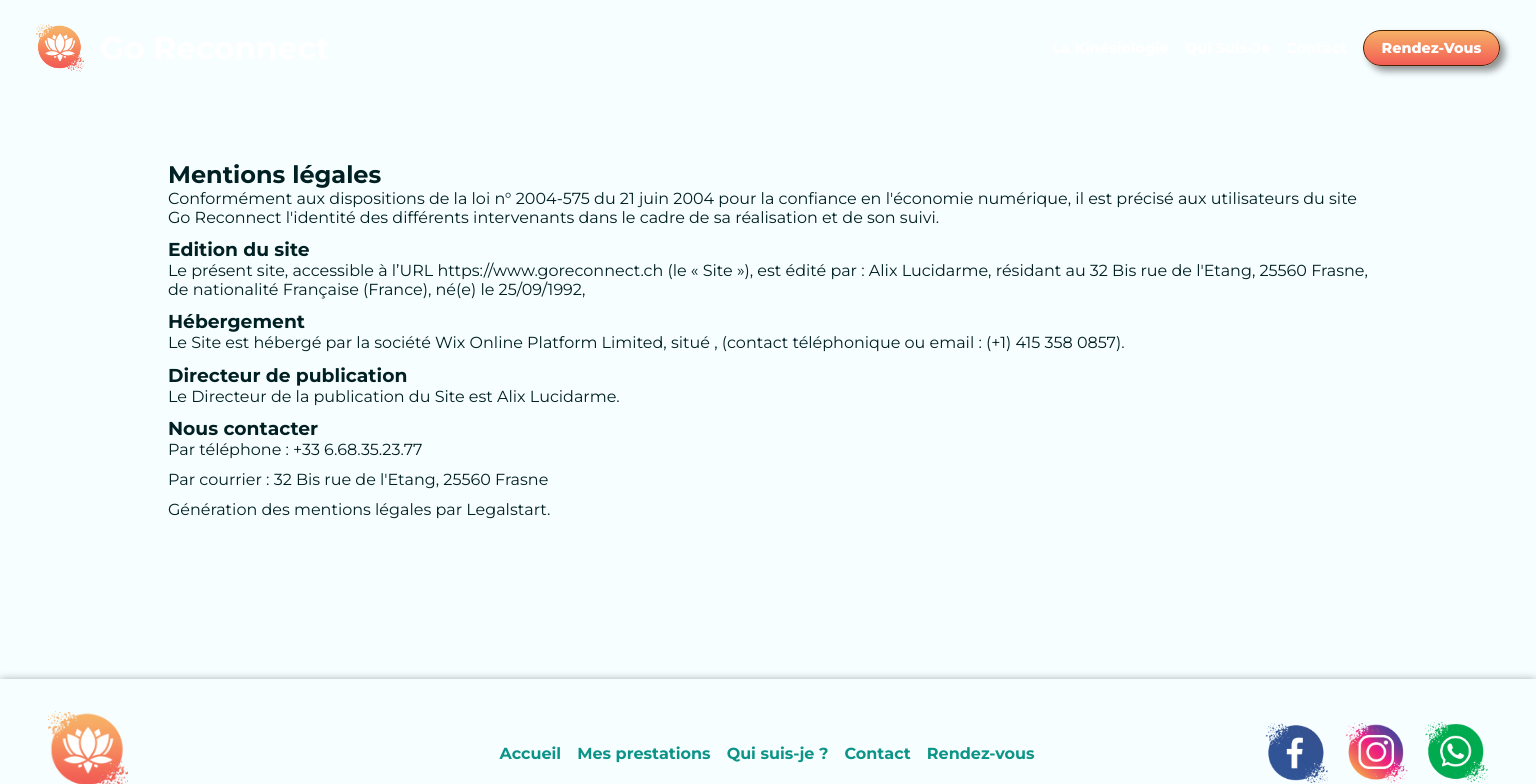
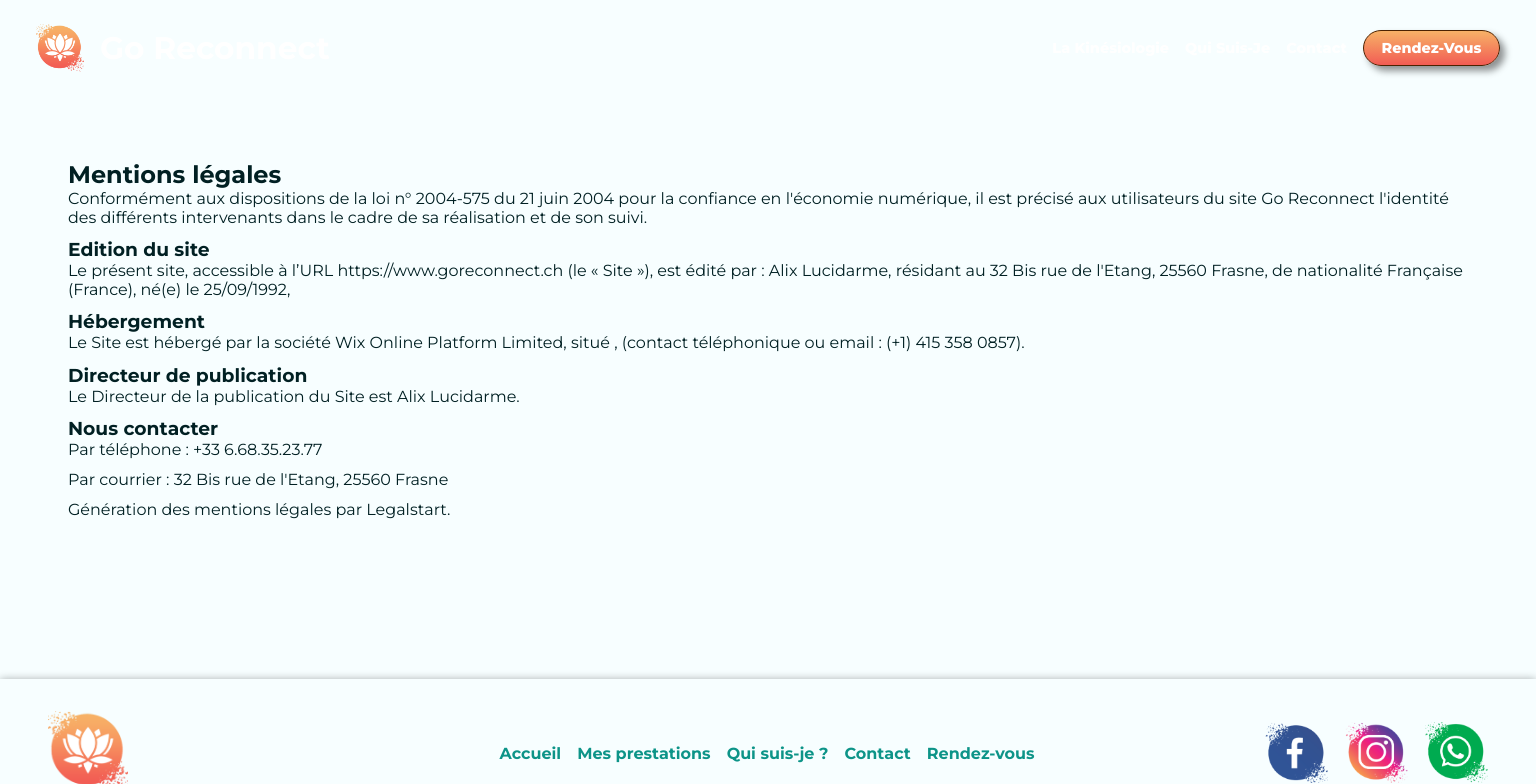
Before and after one commit to PilcodeurDev/GoReconnect, a React (Vite) app: page /mention-legal in a window 1536 px wide. Shown: the top 784 px of the page. Built offline with nearby package versions, Linux system fonts and the light colour scheme.

Commit message:
width max in screen 1440px and more

```diff
--- a/src/index.css
+++ b/src/index.css
@@ -72,6 +72,12 @@ h2 {
   margin: 0 auto;
 }
 
+@media (min-width: 1440px) {
+  .container {
+    width: 1400px;
+  }
+}
+
 @media (max-width: 1200px) {
   .container {
     max-width: 95%;
```
